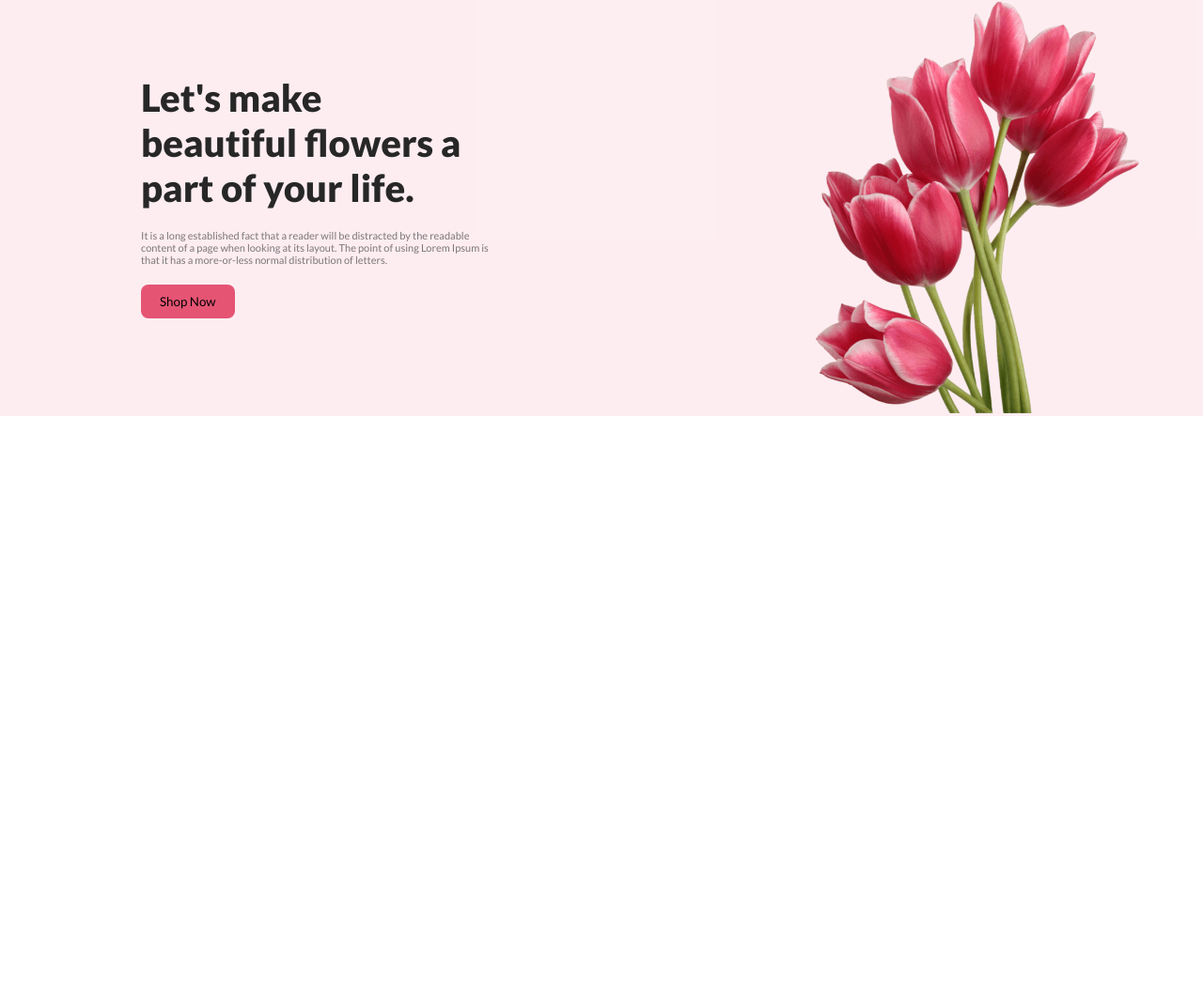
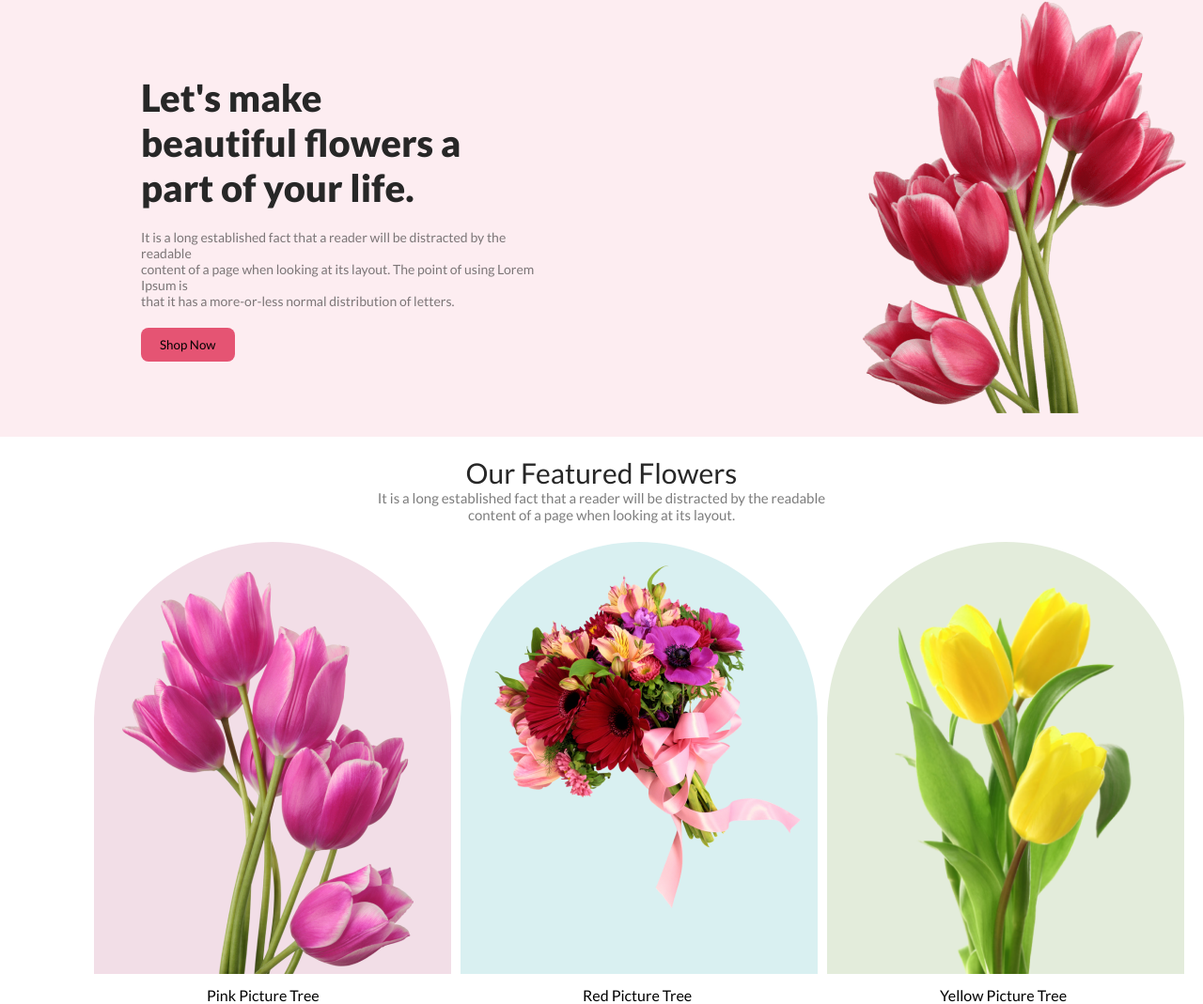
Before and after one commit to Mamun-2023/module-6, a plain HTML site: page index.html in a window 1280 px wide. Shown: the whole page at 94% size. Before the commit the page ends 800 px from the top, so only its background shows below. Drawn offline with Linux system fonts and the light colour scheme.

Commit message:
feature section added

```diff
--- a/index.html
+++ b/index.html
@@ -12,6 +12,7 @@
     <title>Module-six</title>
 </head>
 <body>
+    <!-- header section started -->
     <section class="header">
         <div class="herader-contents">
             <div class="header-topics"><h1 class="header-title">Let's make <br> beautiful flowers a <br> part of your life.</h1>
@@ -22,8 +23,34 @@
 
             <div class="header-flower"><img src="Flower Asset/pngwing 10.png" alt=""></div>
         </div>
+    </section>
+    <!-- header section ended -->
+
+    <!-- feature section started -->
+    <section class="features">
+        <div class="feature-1">
+            <h1 class="feature-title">Our Featured Flowers</h1>
+            <p class="feature-details">It is a long established fact that a reader will be distracted by the readable <br>
+                content of a page when looking at its
+                layout.</p>
+        </div>
+        <div class="feature-2">
+
+            <div class="featurepic1"><img src="Flower Asset/pngwing 6.png" alt="Feature Picture One">
+                <p>Pink Picture Tree</p>
+            </div>
+            <div class="featurepic2">
+                <img src="Flower Asset/pngwing 5.png" alt="Feature Picture Two">
+                <p>Red Picture Tree</p>
+            </div>
 
 
-    </section>
+<div class="featurepic3"><img src="Flower Asset/pngwing 7.png" alt="Feature Picture Three">
+    <p>Yellow Picture Tree</p>
+</div>
+
+</div>
+</section>
+<!-- feature section ended -->
 </body>
 </html>
--- a/style.css
+++ b/style.css
@@ -23,7 +23,7 @@
 
 .header-detais {
     color: rgba(39, 39, 39, 0.60);
-    font-size: 11px;
+    font-size: 14px;
     font-weight: 500;
     margin-left: 150px;
     margin-top: 20px;
@@ -47,6 +47,99 @@
     margin-left: 330px;
 
 }
+/* header section styles ended */
+/* features section styles started */
+.features {
+    background-color: #FFF;
+}
 
+.feature-1 {
+    margin-top: 20px;
+}
 
-/* header section styles ended */
+.feature-2 {
+    display: flex;
+    margin-top: 20px;
+}
+
+.feature-2 li {
+    list-style: none;
+}
+
+.feature-title {
+    color: #272727;
+    text-align: center;
+    font-size: 30px;
+    font-weight: 500;
+}
+
+.feature-details {
+    color: rgba(39, 39, 39, 0.60);
+    text-align: center;
+    font-size: 15px;
+    font-weight: 400;
+}
+
+/* feature one picture */
+
+.featurepic1 {
+    width: 380px;
+    height: 460px;
+    border-radius: 300px 300px 0px 0px;
+    background: rgba(167, 33, 98, 0.15);
+    margin-left: 100px;
+}
+
+.featurepic1 img {
+    padding-left: 30px;
+    padding-top: 32px;
+}
+
+.featurepic1 p {
+    margin-top: 10px;
+    margin-left: 120px;
+    margin-right: 20px;
+
+}
+
+/* feature two picture */
+
+.featurepic2 {
+    width: 380px;
+    height: 460px;
+    border-radius: 300px 300px 0px 0px;
+    background: rgba(5, 151, 160, 0.15);
+    margin-left: 10px;
+}
+
+.featurepic2 img {
+    padding-left: 20px;
+    padding-top: 20px;
+}
+
+.featurepic2 p {
+    padding-left: 130px;
+    padding-top: 80px;
+}
+
+/* feature picture three */
+
+.featurepic3 {
+    width: 380px;
+        height: 460px;
+        border-radius: 300px 300px 0px 0px;
+    background: rgba(71, 125, 17, 0.15);
+    margin-left: 10px;
+}
+
+.featurepic3 img {
+    padding-left: 40px;
+   height: 460px;
+}
+
+.featurepic3 p {
+    margin-left: 120px;
+    margin-top: 10px;
+}
+
+/* features section styles ended */
```
